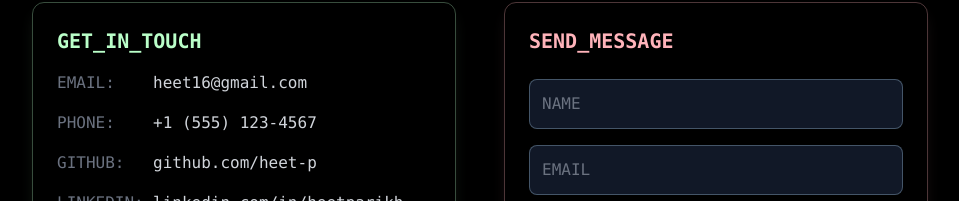
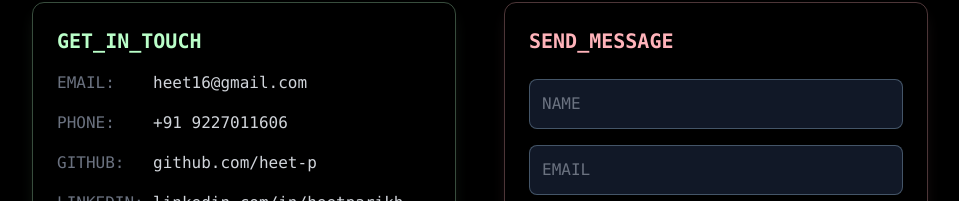
Before and after one commit to Heet-P/Portfolio, a Next.js app: page / in a window 1280 px wide. Shown: the part 3193-3394 px from the top of the page, without its empty margins (160-1119 px from the left). Built offline with nearby package versions, Linux system fonts and the light colour scheme.

Commit message:
Update prompting.tsx

```diff
--- a/prompting.tsx
+++ b/prompting.tsx
@@ -705,7 +705,7 @@ export function PromptingIsAllYouNeed() {
                   </div>
                   <div className="flex items-center space-x-4">
                     <span className="w-20 text-gray-500">PHONE:</span>
-                    <span>+1 (555) 123-4567</span>
+                    <span>+91 9227011606</span>
                   </div>
                   <div className="flex items-center space-x-4">
                     <span className="w-20 text-gray-500">GITHUB:</span>
```
